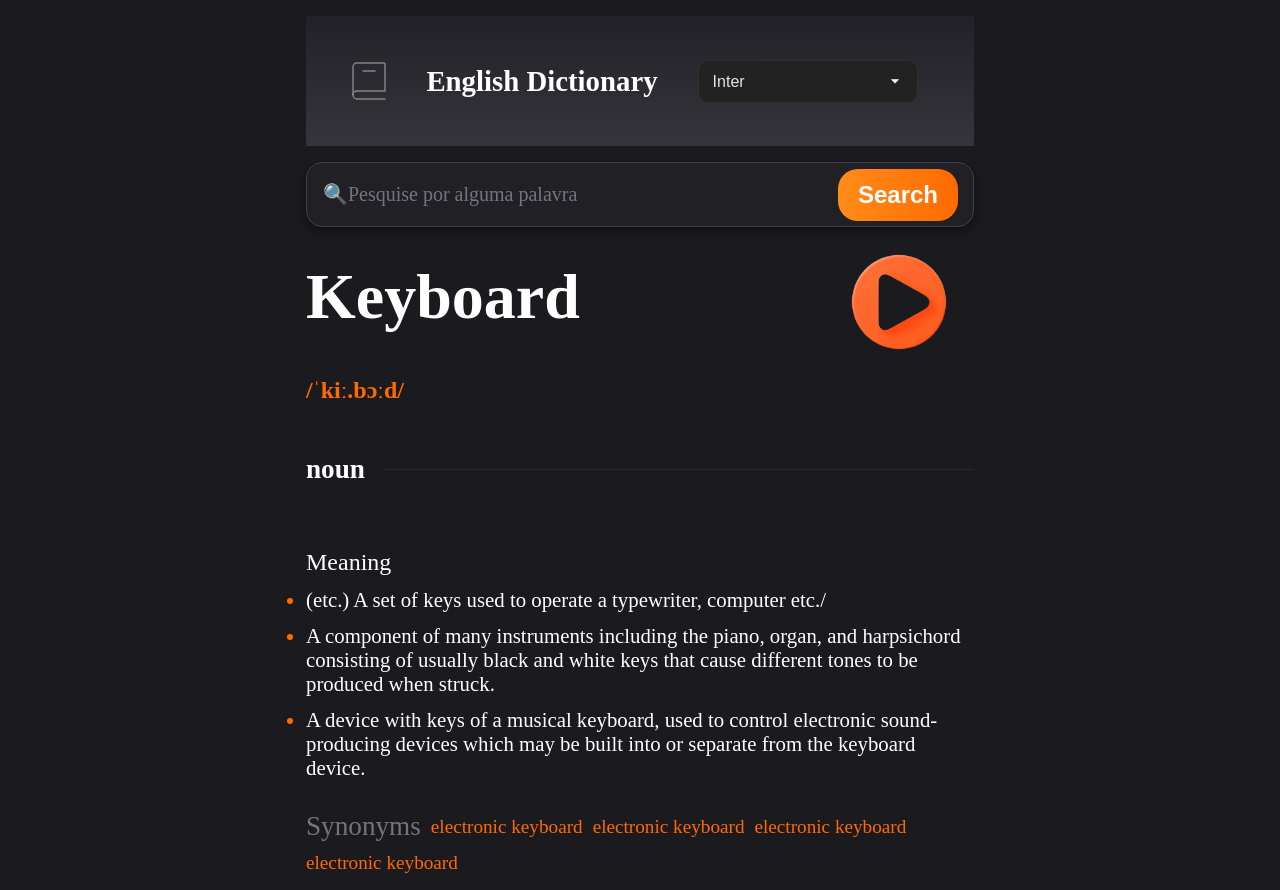
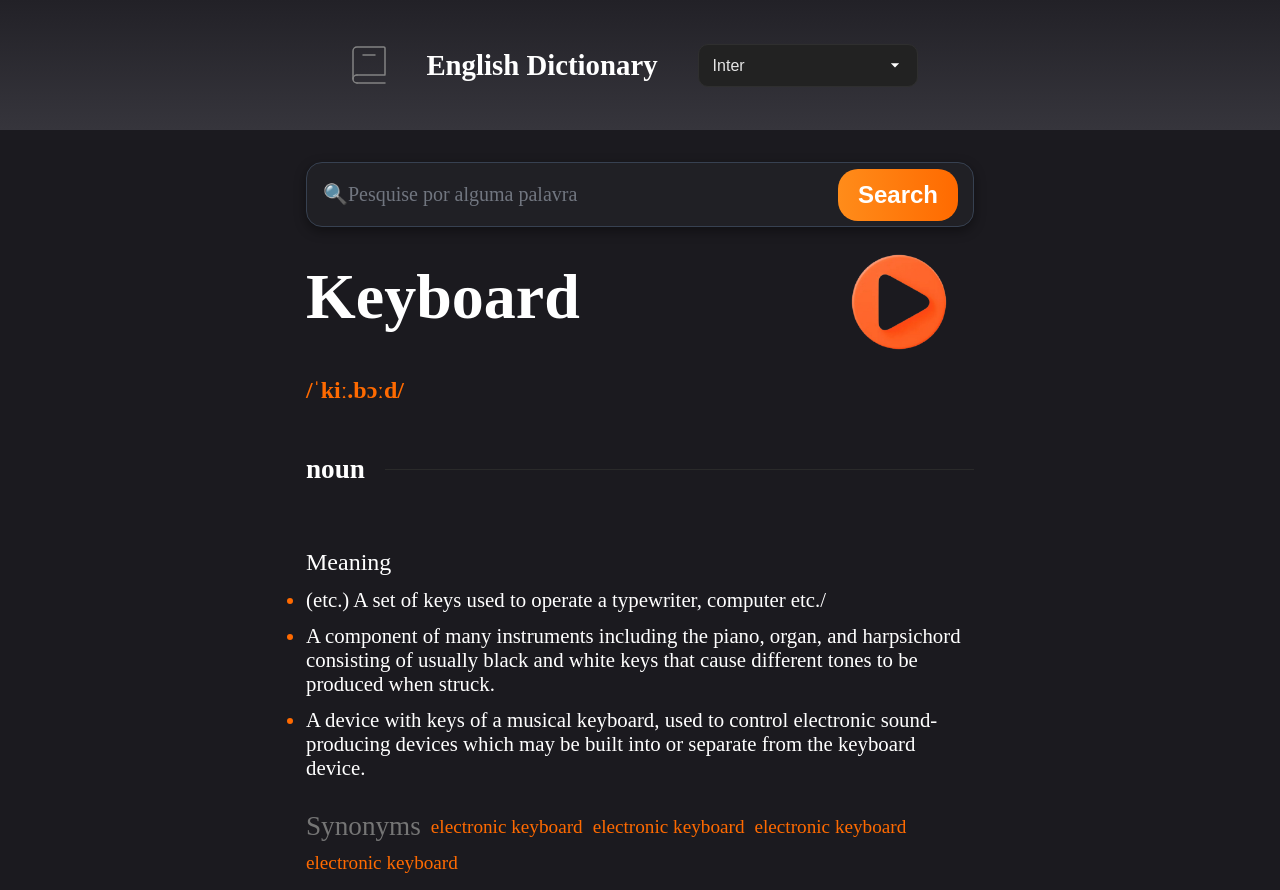
Before and after one commit to vinivmarinho/projeto-dicionario, a React (Vite) app: page / in a window 1280 px wide. Built offline with nearby package versions, Linux system fonts and the light colour scheme.

Commit message:
style: Remove header de dentro do container main para que ele não tenha limitação de largura

```diff
--- a/src/App.jsx
+++ b/src/App.jsx
@@ -11,8 +11,8 @@ function App() {
   return (
     <div className={`app ${font}`}>
       {/*Div ganha duas classes: a primeira(app) será usada como um container, a segunda(fonte) será usada para controlar o estilo de fonte via CSS"*/}
+      <Header />
       <main>
-        <Header />
         <SearchBar />
         <Meaning />
       </main>
```
